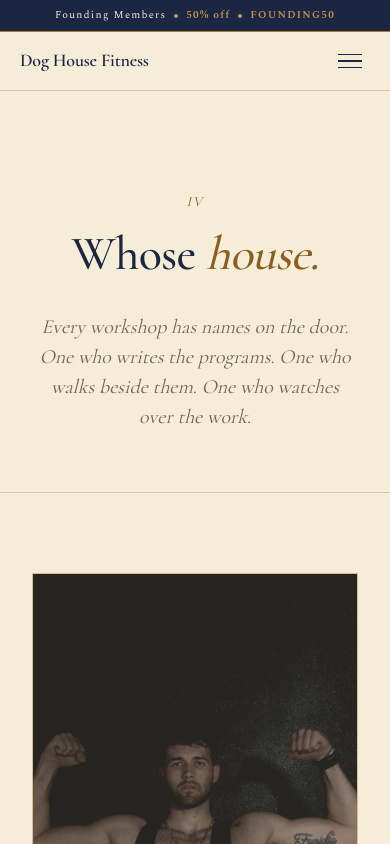
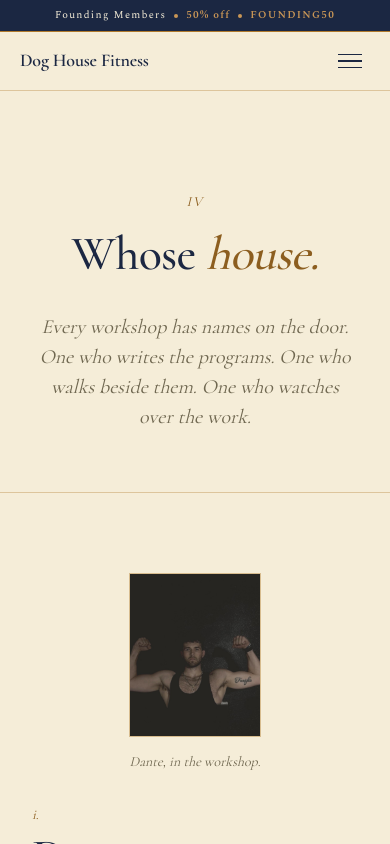
Before and after one commit to djCorpenterprise/doghouse-fitness, a Next.js app: page /the-house in a window 390 px wide. Shown: the top 844 px of the page. Built offline with nearby package versions, Linux system fonts and the light colour scheme.

Commit message:
Cap mobile photo width on the-house page

```diff
--- a/app/globals.css
+++ b/app/globals.css
@@ -44,8 +44,7 @@ body {
     gap: 32px !important;
   }
 
-  /* On reverse layout sections (text-then-photo on desktop), put photo on
-     top so every section reads photo-first on mobile for visual rhythm */
+  /* Reverse layout: keep photo on top on mobile for visual rhythm */
   .house-grid-reverse > div:first-child {
     order: 2;
   }
@@ -53,13 +52,20 @@ body {
     order: 1;
   }
 
+  /* Cap bio photo width so it doesn't dominate the screen */
+  .house-grid > div:first-child,
+  .house-grid-reverse > div:last-child {
+    max-width: 280px;
+    margin-left: auto;
+    margin-right: auto;
+  }
+
   /* Plans page: three-tier pricing grid */
   .tiers-grid {
     grid-template-columns: 1fr !important;
   }
 
-  /* Remove the right-borders that were dividing the tiers horizontally;
-     replace with a top-border so they read as stacked sections */
+  /* Replace right-borders with top-borders for stacked tiers */
   .tier-card {
     border-right: none !important;
     border-top: 1px solid rgba(176, 122, 44, 0.35) !important;
@@ -75,4 +81,8 @@ body {
   .tier-card {
     padding: 40px 20px !important;
   }
+  .house-grid > div:first-child,
+  .house-grid-reverse > div:last-child {
+    max-width: 240px;
+  }
 }
```
